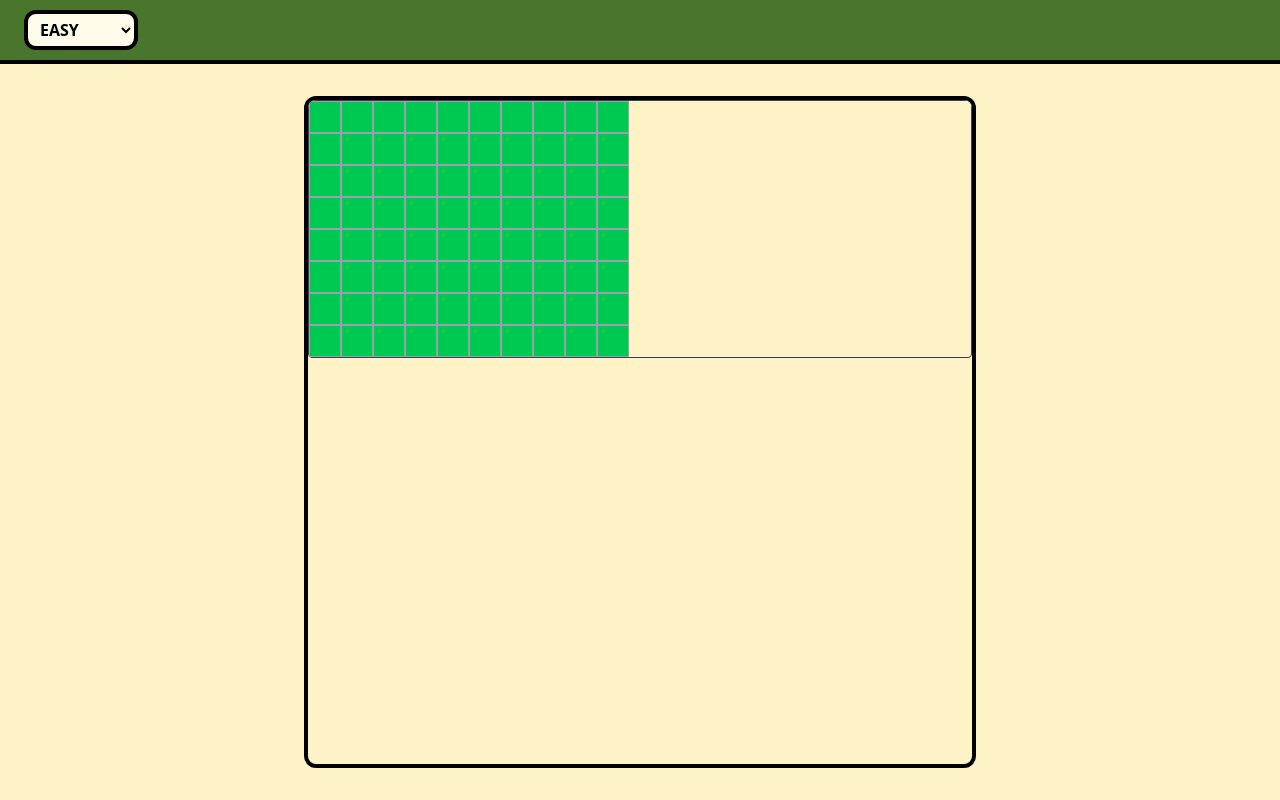
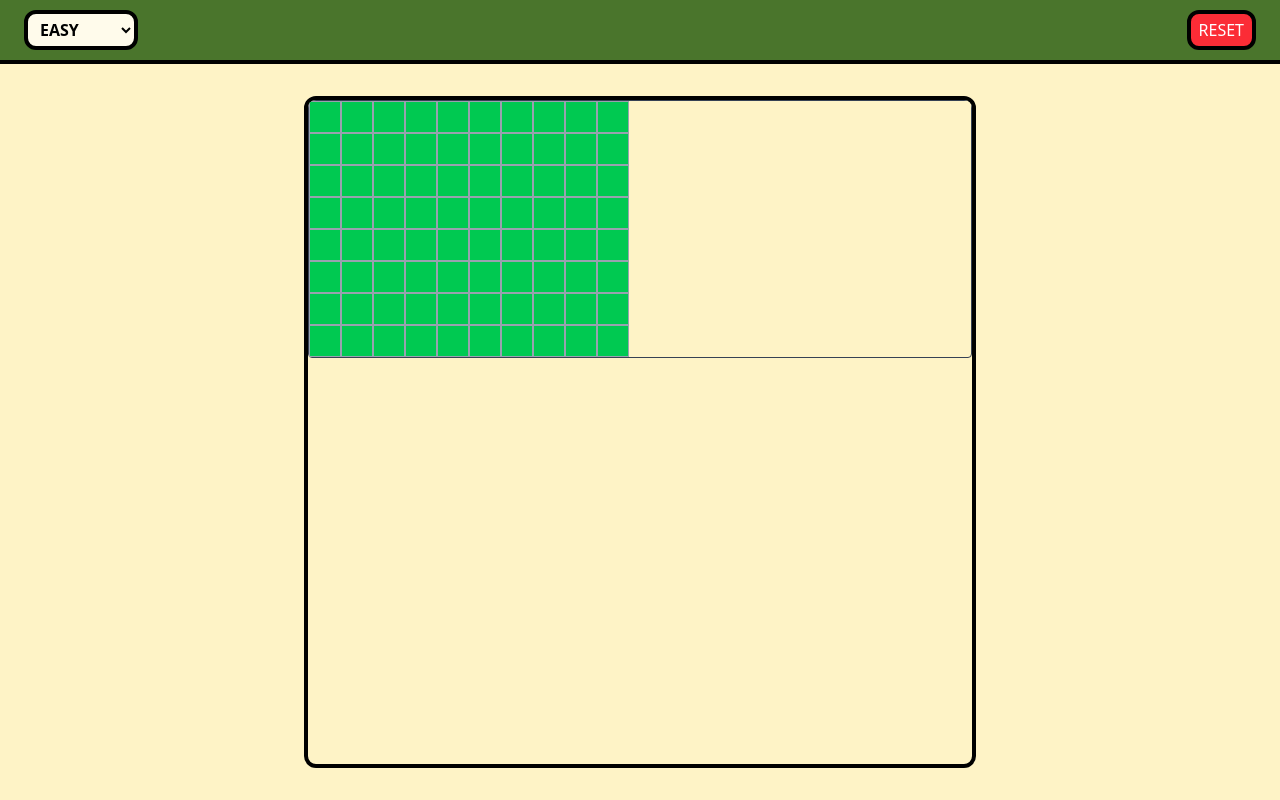
Before and after one commit to AlbertSanIza/minesweeper, a React (Vite) app: page / in a window 1280 px wide. Built offline with nearby package versions, Linux system fonts and the light colour scheme.

Commit message:
Add RESET button to TopBar component for game reset functionality

```diff
--- a/src/components/TopBar.tsx
+++ b/src/components/TopBar.tsx
@@ -4,6 +4,9 @@ export default function TopBar() {
     return (
         <div className="fixed top-0 z-10 flex h-16 w-full items-center justify-between border-b-4 border-black bg-[#4A752C] px-6 text-white">
             <DifficultySelect />
+            <div>
+                <button className="h-10 cursor-pointer rounded-xl border-4 border-black bg-red-500 px-2">RESET</button>
+            </div>
         </div>
     )
 }
```
